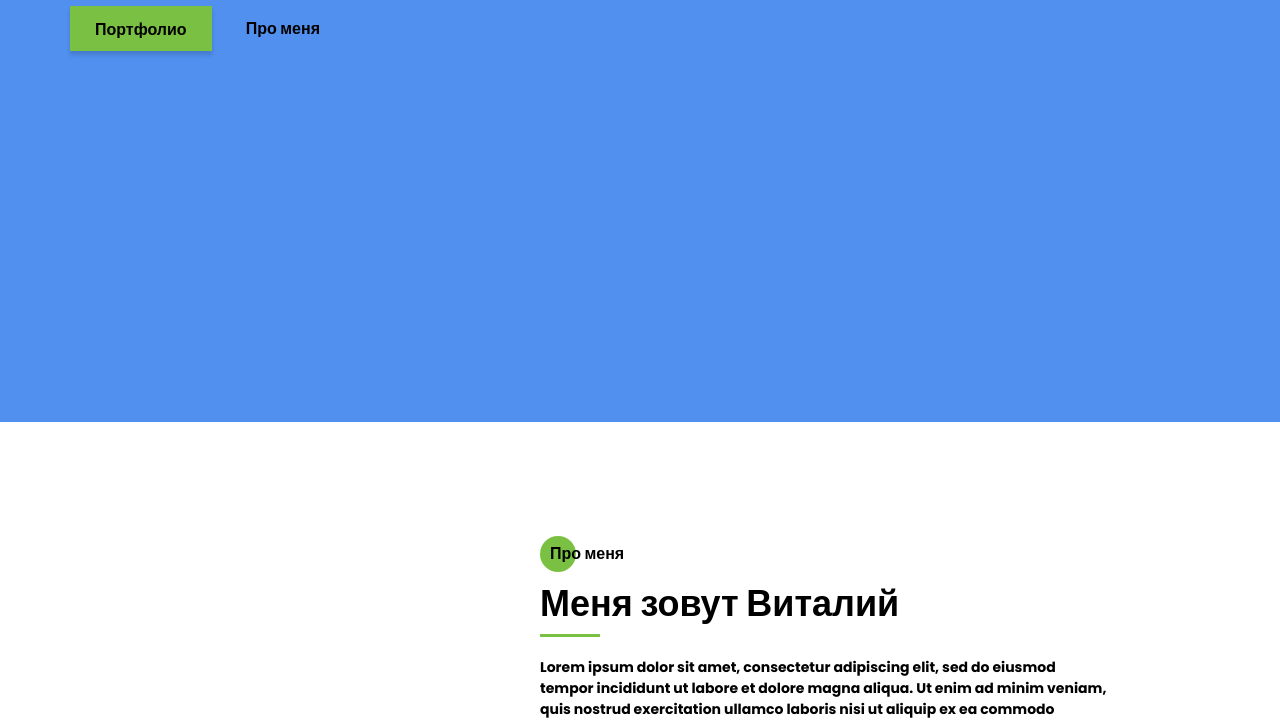
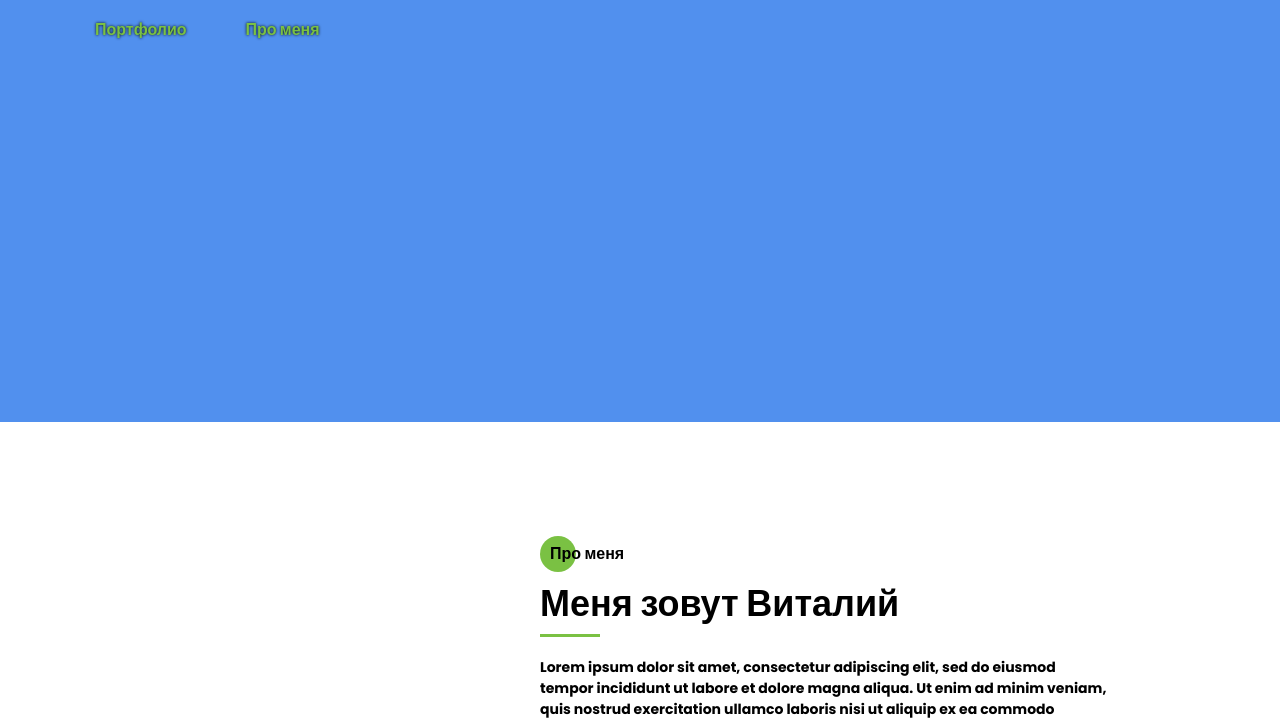
Before and after one commit to WiiJoy/portfolio, a website: page src/index.html in a window 1280 px wide. Shown: the part 378-1100 px from the top of the page. Drawn offline with nearby package versions, Linux system fonts and the light colour scheme; files that its build step writes are made by us from their sources.

Commit message:
Add temporary hover to link in promo screen

```diff
--- a/src/index.html
+++ b/src/index.html
@@ -53,7 +53,7 @@
                 Я - начинающий web-разработчик
             </h1>
             <div class="promo__btns">
-                <a href="#" class="promo__link btn">Портфолио</a>
+                <a href="#" class="promo__link">Портфолио</a>
                 <a href="#" class="promo__link">Про меня</a>
             </div>
         </div>
--- a/src/js/script.js
+++ b/src/js/script.js
@@ -16,3 +16,14 @@ const counters = document.querySelectorAll('.myskills__index-mark'),
 counters.forEach( (item, i) => {
     lines[i].style.width = item.innerHTML;
 });
+
+const links = document.querySelectorAll('.promo__link');
+
+links.forEach(item => {
+    item.addEventListener('mouseover', (e) => {
+        e.target.classList.add('btn');
+    });
+    item.addEventListener('mouseout', (e) => {
+        e.target.classList.remove('btn');
+    });
+});
--- a/src/sass/blocks/_promo.scss
+++ b/src/sass/blocks/_promo.scss
@@ -10,7 +10,7 @@
     &__btns {
         margin-top: 25px;
         display: flex;
-        width: 250px;
+        width: 280px;
         align-items: center;
         justify-content: space-between;
     }
@@ -21,10 +21,19 @@
         @include before_circle (-25%);
     }
     &__link {
-        color: #000;
+        display: block;
+        width: 135px;
+        height: 45px;
+        text-align: center;
+        color: $main-color;
         font-weight: bold;
+        padding: 12px 25px;
+        transition: all .6s;
+        text-shadow: #000 0 0 3px;
         &:hover {
             color: #000;
+            text-decoration: none;
+            text-shadow: none;
         }
     }
 }
```
Also changed, not shown: dist/css/style.min.css, dist/index.html, dist/js/script.js.
